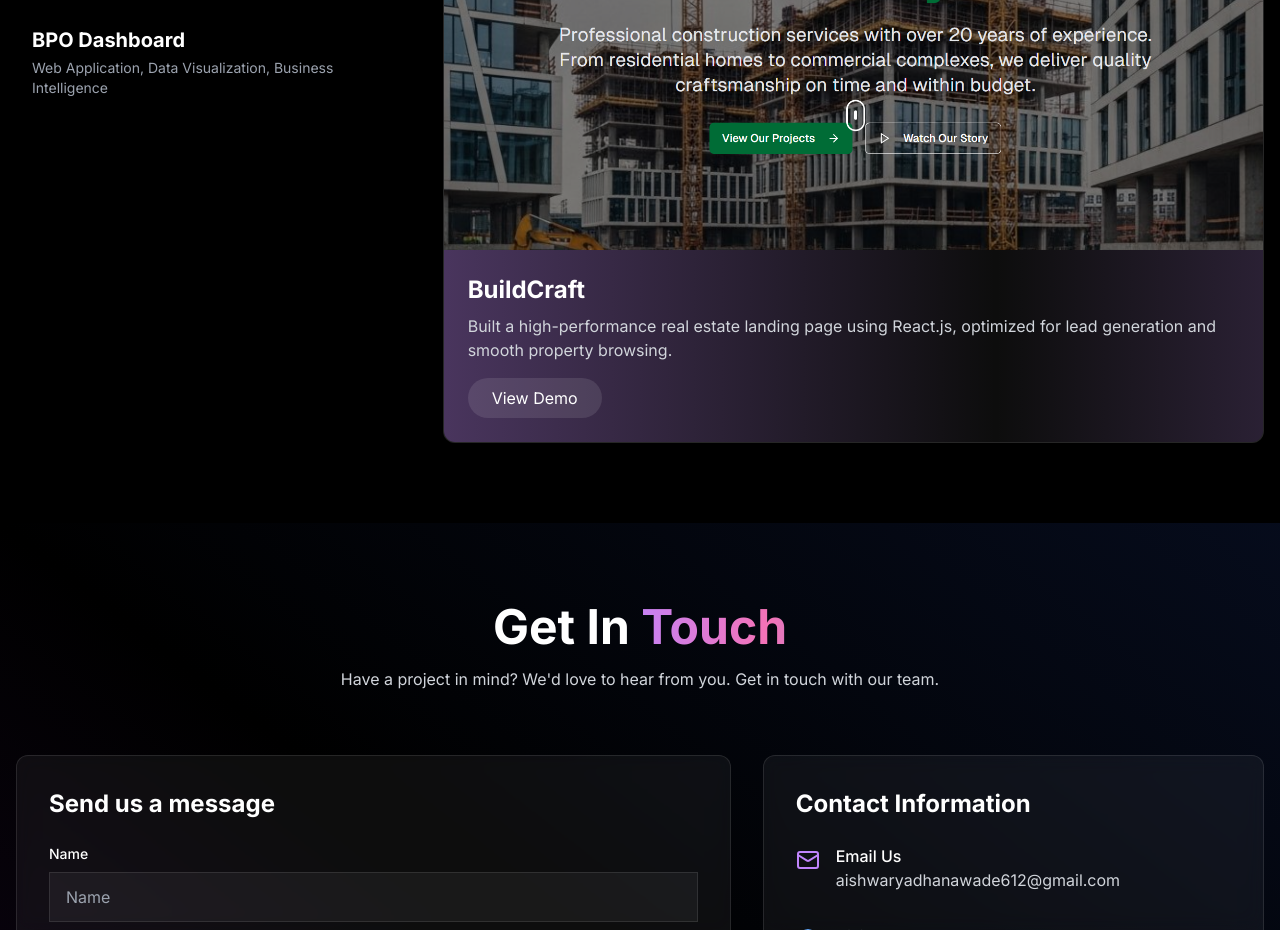
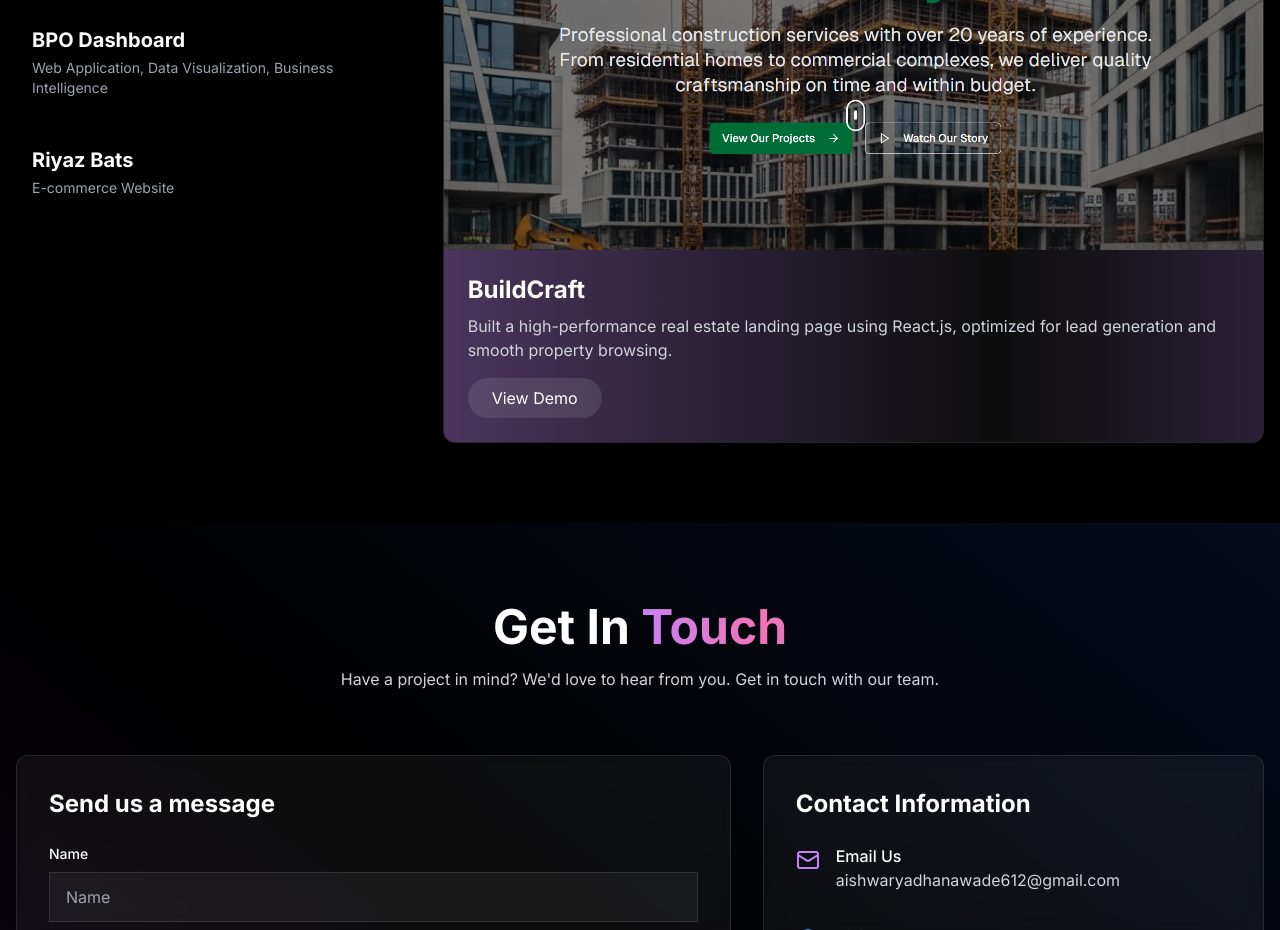
Before and after one commit to aishwaryadhanawade/DevPortfolio, a Next.js app: page / in a window 1280 px wide. Shown: the part 2000-2930 px from the top of the page. Built offline with nearby package versions, Linux system fonts and the light colour scheme.

Commit message:
new project bat

```diff
--- a/components/projects-section.jsx
+++ b/components/projects-section.jsx
@@ -6,6 +6,7 @@ import Image from "next/image"
 import GlowingCard from "./ui/glowing-card"
 import buildCraft from "@/assets/buildCraf.png"
 import wanderlust from "@/assets/wanderlust.png"
+import batP from "@/assets/image.png"
 import bpo from "@/assets/bpo3.jpg"
 
 export default function ProjectsSection() {
@@ -35,14 +36,14 @@ export default function ProjectsSection() {
       image: bpo,
       color: "blue",
     },
-    // {
-    //   title: "AI Content Generator",
-    //   category: "AI Integration",
-    //   description: "An AI-powered tool that generates high-quality content for marketing teams.",
-    //   image: "/placeholder.svg?height=600&width=800",
-    //   color: "purple",
-    //   link: "https://example-ai-generator.com",
-    // },
+    {
+      title: "Riyaz Bats",
+      category: "E-commerce Website",
+      description: "A modern cricket bat e-commerce website developed using Next.js and React.js on the frontend, powered by a Node.js, Express.js, and MongoDB backend. Includes product listings, cart functionality, secure user authentication, and order management.",
+      image: batP,
+      color: "purple",
+      link: "https://bat-project-lake.vercel.app",
+    },
   ]
 
   return (
```
Also changed, not shown: assets/image.png (added).
